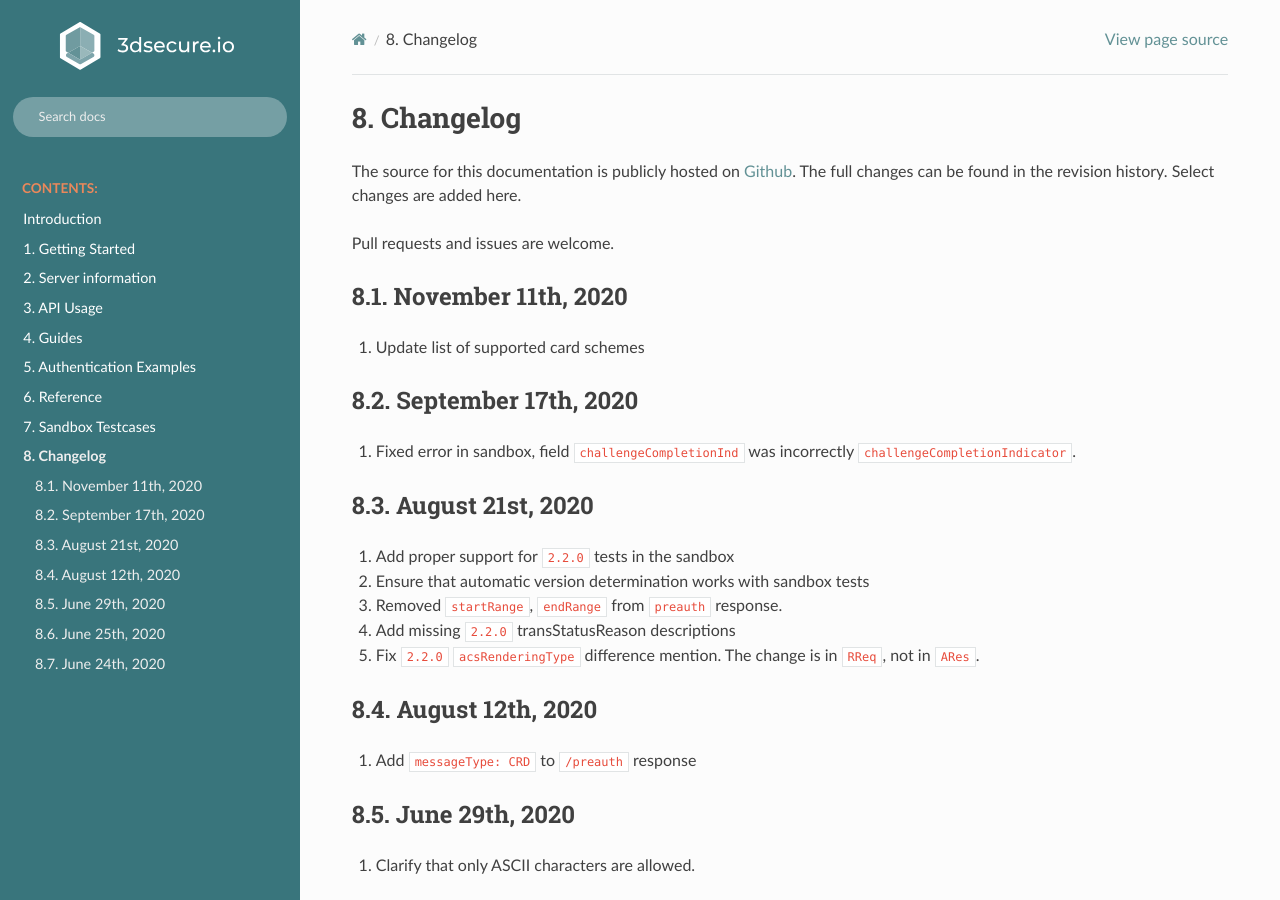
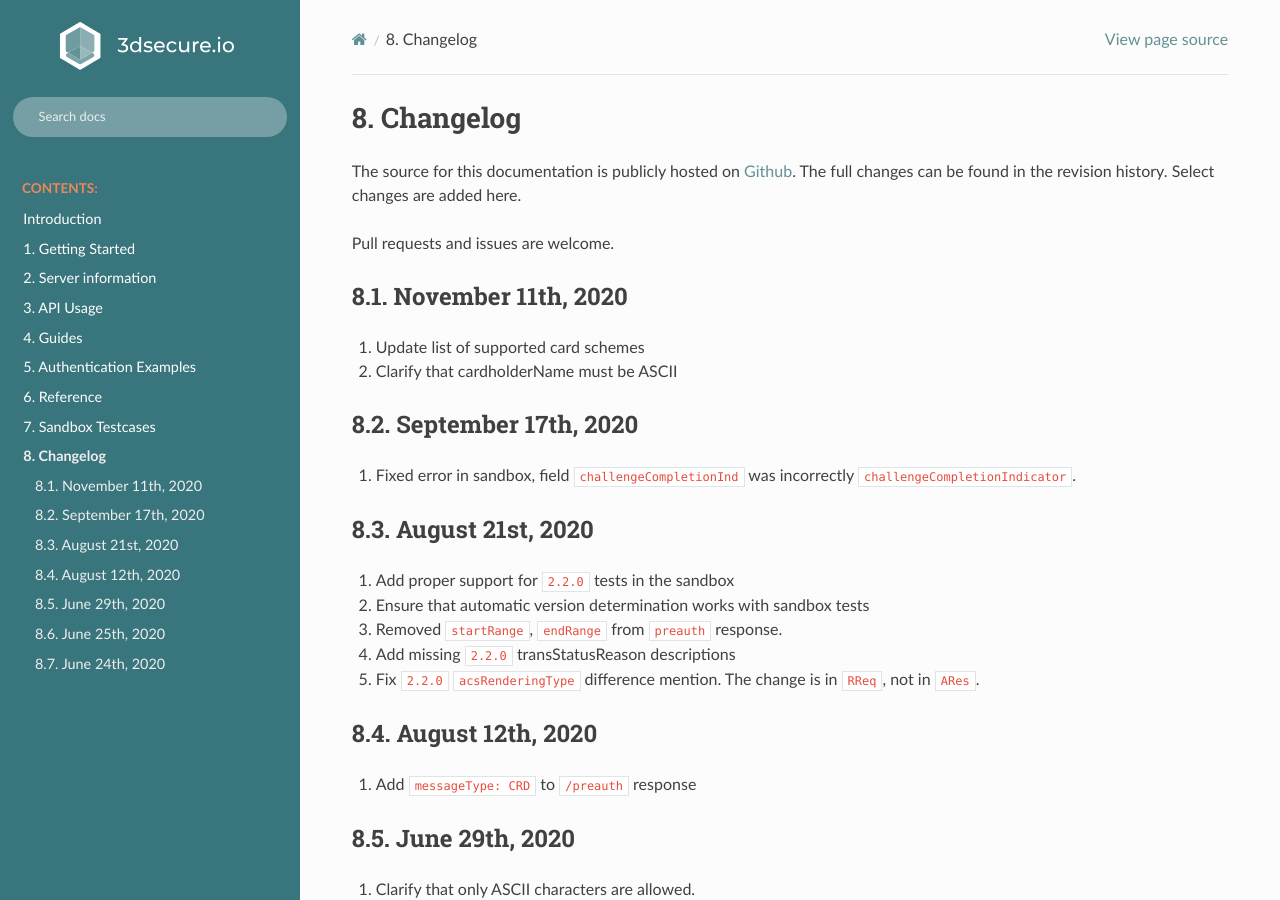
Before and after one commit to clearhaus/3DSv2-api-documentation, a Sphinx documentation site: the page built from source/changelog.rst, in a window 1280 px wide and 900 px high. Built offline with Sphinx 7.4.7 and the Read the Docs theme 2.0.0, drawn with Linux system fonts in a browser that asks for light colours.

Commit message:
Update changelog to reflect previous commit

```diff
--- a/source/changelog.rst
+++ b/source/changelog.rst
@@ -15,6 +15,7 @@ November 11th, 2020
 *******************
 
 #. Update list of supported card schemes
+#. Clarify that cardholderName must be ASCII
 
 September 17th, 2020
 ********************
```
